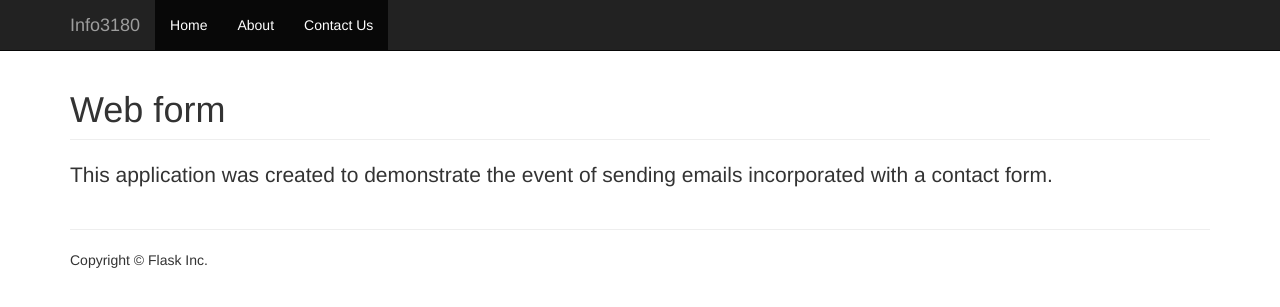
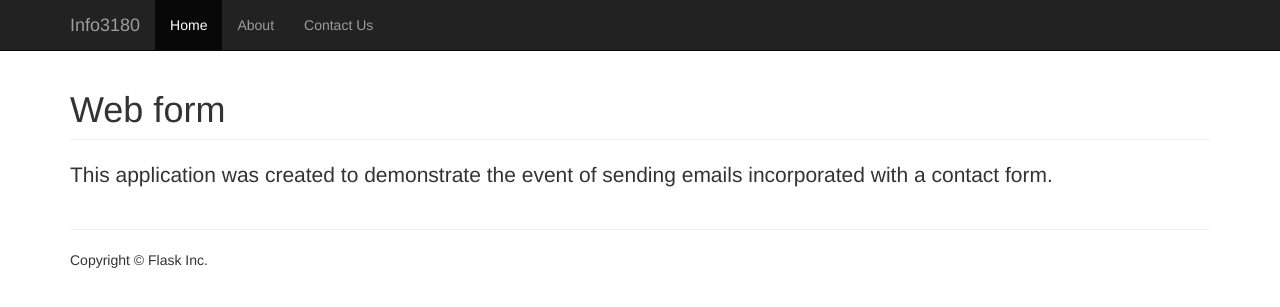
Before and after one commit to Leonnash21/-info3180-lab3-ex2, a Flask app: page / in a window 1280 px wide. Shown: the top 307 px of the page. Run offline with Flask 2, Linux system fonts and the light colour scheme; some libraries are stand-ins or nearby versions.

Commit message:
final mod

```diff
--- a/app/templates/header.html
+++ b/app/templates/header.html
@@ -13,8 +13,8 @@
         <div id="navbar" class="collapse navbar-collapse">
           <ul class="nav navbar-nav">
             <li class="active"><a href="{{ url_for('home') }}">Home</a></li>
-            <li class="active"><a href="{{ url_for('about') }}">About</a></li>
-            <li class="active"><a href="{{ url_for('contact') }}">Contact Us</a></li>
+            <li ><a href="{{ url_for('about') }}">About</a></li>
+            <li ><a href="{{ url_for('contact') }}">Contact Us</a></li>
           </ul>
         </div><!--/.nav-collapse -->
       </div>
```
Also changed, not shown: app/templates/contact.html (+4 -4 lines).
